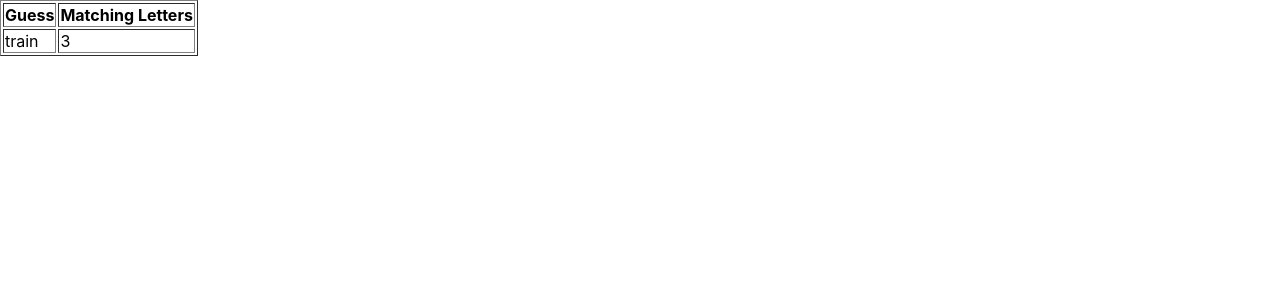
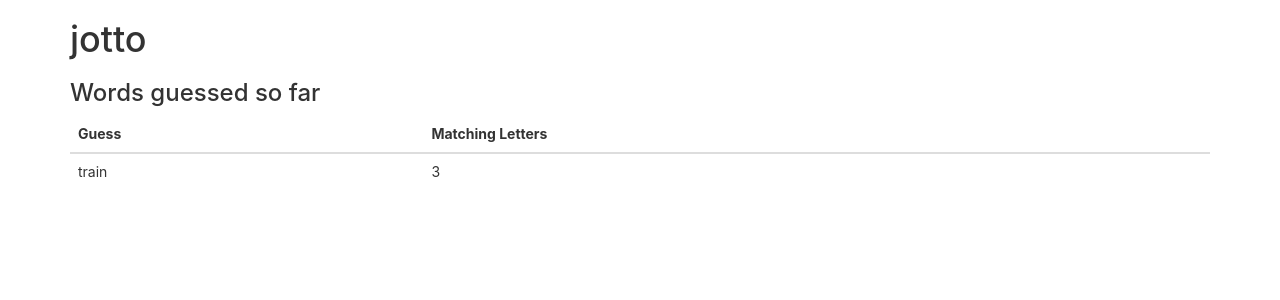
Before and after one commit to priyo153/jotto, a React (Create React App) app: page / in a window 1280 px wide. Shown: the top 300 px of the page. Built offline with nearby package versions, Linux system fonts and the light colour scheme.

Commit message:
tested getlettermatchfunction

```diff
--- a/public/index.html
+++ b/public/index.html
@@ -24,6 +24,14 @@
       work correctly both with client-side routing and a non-root public URL.
       Learn how to configure a non-root public URL by running `npm run build`.
     -->
+
+    <!-- Latest compiled and minified CSS -->
+    <link
+      rel="stylesheet"
+      href="https://maxcdn.bootstrapcdn.com/bootstrap/3.3.7/css/bootstrap.min.css"
+      integrity="sha384-BVYiiSIFeK1dGmJRAkycuHAHRg32OmUcww7on3RYdg4Va+PmSTsz/K68vbdEjh4u"
+      crossorigin="anonymous"
+    />
     <title>React App</title>
   </head>
   <body>
--- a/src/App.js
+++ b/src/App.js
@@ -1,10 +1,14 @@
 import React, { Component } from "react";
 import GuessedWords from "./components/GuessedWords";
+import Congrats from "./components/Congrats";
+import "./App.css";
 
 class App extends Component {
   render() {
     return (
-      <div>
+      <div className="container">
+        <h1>jotto</h1>
+        <Congrats success={false} />
         <GuessedWords guessedWords={[{ guessedWord: "train", count: 3 }]} />
       </div>
     );
--- a/src/components/Congrats.js
+++ b/src/components/Congrats.js
@@ -1,6 +1,5 @@
 import React from "react";
 import PropTypes from "prop-types";
-import { bool } from "prop-types";
 
 /**
  * Functional react component for congrats message
@@ -11,7 +10,11 @@ import { bool } from "prop-types";
 const Congrats = (props) => {
   let message = null;
   if (props.success) {
-    message = <h1 test-data="component-msg">Congratulations</h1>;
+    message = (
+      <h3 test-data="component-msg" className="alert alert-success">
+        Congratulations
+      </h3>
+    );
   }
 
   return <div test-data="component-congrats">{message}</div>;
--- a/src/components/GuessedWords.js
+++ b/src/components/GuessedWords.js
@@ -19,12 +19,15 @@ class GuessedWords extends Component {
     } else {
       content = (
         <div test-data="guessed-words">
-          <table border="1">
-            <tr>
-              <th>Guess</th>
-              <th>Matching Letters</th>
-            </tr>
-            {this.rows}
+          <h3>Words guessed so far</h3>
+          <table className="table table-hover">
+            <thead className="thead-light">
+              <tr>
+                <th>Guess</th>
+                <th>Matching Letters</th>
+              </tr>
+            </thead>
+            <tbody>{this.rows}</tbody>
           </table>
         </div>
       );
```
Also changed, not shown: src/helpers/index.js (added, +12 -0 lines), 2 other files (tests, documents, lock files or other folders).
